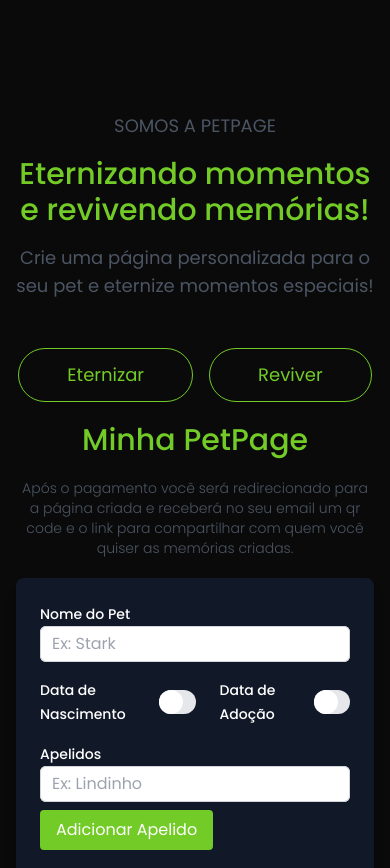
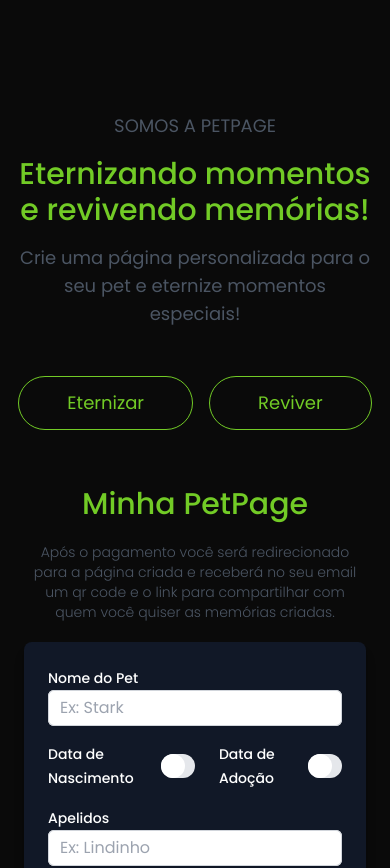
Before and after one commit to guylhermed/petpage, a Next.js app: page / in a window 390 px wide. Shown: the top 868 px of the page. Built offline with nearby package versions, Linux system fonts and the light colour scheme.

Commit message:
ref: home v1

```diff
--- a/src/app/components/Formulario.js
+++ b/src/app/components/Formulario.js
@@ -252,6 +252,9 @@
             onChange={handleImageUpload}
             className="block w-full text-sm text-gray-900 bg-gray-50 rounded-md border border-gray-300 cursor-pointer focus:outline-none focus:ring-2 focus:ring-inset focus:ring-indigo-600"
           />
+          {/*<p className="mt-1 text-sm text-gray-500 dark:text-gray-300" id="file_input_help">*/}
+          {/*  SVG, PNG, JPG or GIF (MAX. 800x400px).*/}
+          {/*</p>*/}
 
           {/* Pré-visualização das Imagens */}
           <div className="mt-4 flex flex-wrap">
--- a/src/pages/home.js
+++ b/src/pages/home.js
@@ -28,9 +28,9 @@
   };
 
   return (
-    <div className="flex flex-col items-center w-full">
+    <div className="flex flex-col items-center w-full px-2">
       {/* Primeira seção */}
-      <section className="flex flex-col items-center min-h-[50vh] text-center w-full md:pt-48 pt-28 md:mb-32">
+      <section className="flex flex-col items-center min-h-[50vh] text-center w-full md:pt-48 pt-28 md:mb-32 mb-14">
         <p className="text-lg text-gray-600 md:mb-8 mb-4">SOMOS A PETPAGE</p>
         <h1 className="md:text-8xl text-3xl font-medium text-primaryGreen mb-4 md:mb-9 mx-1 md:mx-80">
           Eternizando momentos
@@ -68,7 +68,10 @@
         </div>
       </section>
 
-      <section id="last-section" className="flex flex-col items-center min-h-[50vh] text-center w-full md:pt-20 px-4">
+      <section
+        id="last-section"
+        className="flex flex-col items-center min-h-[50vh] text-center w-full md:pt-20 pt-4 px-4 mb-24"
+      >
         <p className="md:text-5xl text-3xl font-medium text-primaryGreen mb-5">Quero Eternizar! Como faço?</p>
         <p className="text-base text-gray-600 mb-1 ">
           1 - Preencha os dados adicionando datas, mensagens e fotos marcantes.
```
